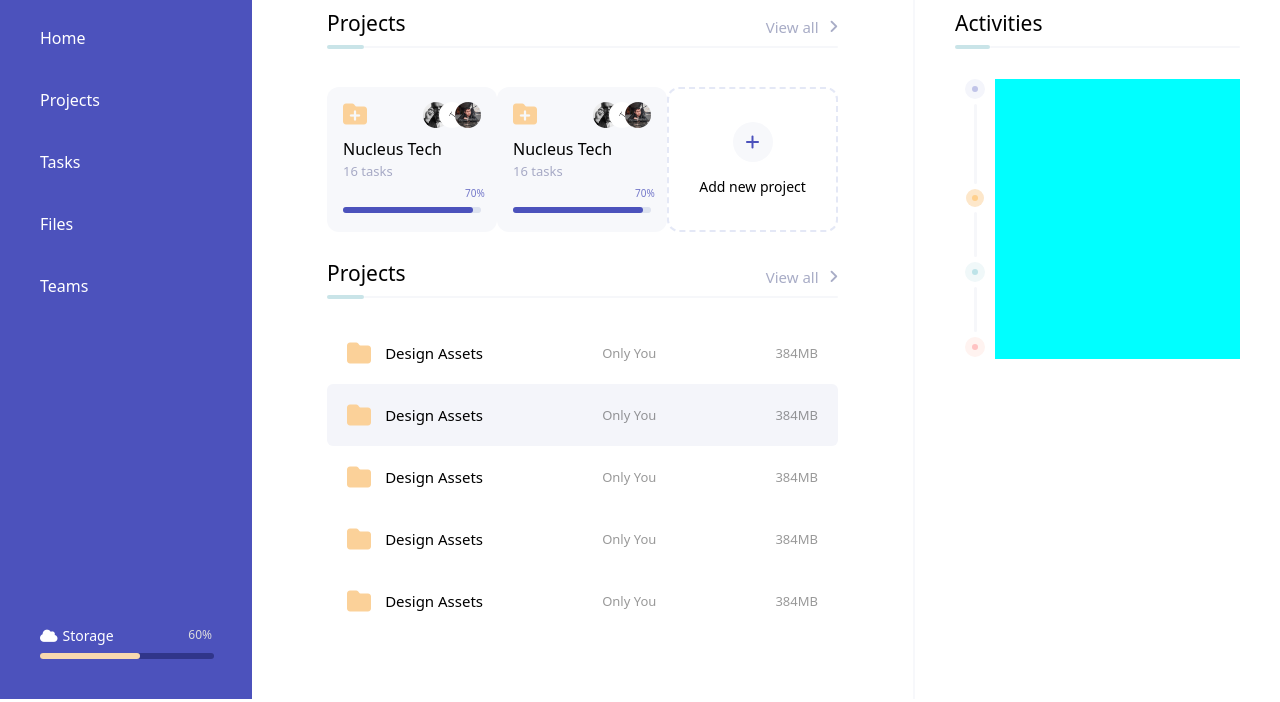
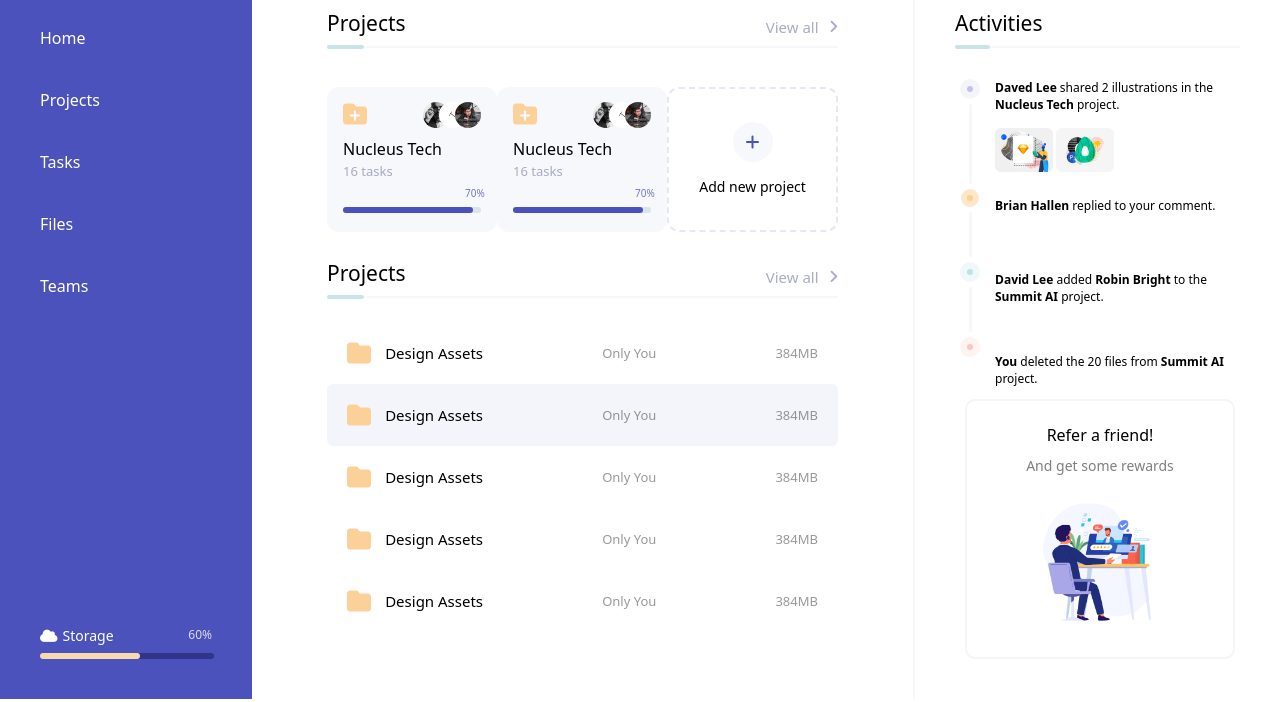
Before and after one commit to Canertsz/Flexbox-Dashboard, a plain HTML site: page index.html in a window 1280 px wide. Shown: the part 101-803 px from the top of the page. Drawn offline with Linux system fonts and the light colour scheme.

Commit message:
final commit

```diff
--- a/index.html
+++ b/index.html
@@ -210,9 +210,40 @@
                                 <div class="inner-red"></div>
                             </div>
                         </div>
-                        <div class="texts"></div>
+                        <div class="texts">
+                            <div class="element">
+                                <div class="activity-1">
+                                    <div class="text">
+                                        <div class="title"><strong>Daved Lee</strong> shared 2 illustrations in the <strong>Nucleus Tech</strong> project.</div>
+                                    </div>
+                                    <div class="images">
+                                        <img src="./img/image-01.png" alt="">
+                                        <img src="./img/image-02.png" alt="">
+                                    </div>
+                                </div>
+                                <div class="activity-2">
+                                    <div class="text">
+                                        <div class="title"><strong>Brian Hallen</strong> replied to your comment.</div>
+                                    </div>
+                                </div>
+                                <div class="activity-3">
+                                    <div class="text">
+                                        <div class="title"><strong>David Lee</strong> added <strong>Robin Bright</strong> to the <strong>Summit AI</strong> project.</div>
+                                    </div>
+                                </div>
+                                <div class="activity-4">
+                                    <div class="text">
+                                        <div class="title"><strong>You</strong> deleted the 20 files from <strong>Summit AI</strong> project.</div>
+                                    </div>
+                                </div>
+                            </div>
+                        </div>
                     </div>
-                    <div class="card"></div>
+                    <div class="card">
+                        <span>Refer a friend!</span>
+                        <p>And get some rewards</p>
+                        <img src="./img/4153553.jpg" alt="">
+                    </div>
                 </div>
             </div>
         </aside>
--- a/style.css
+++ b/style.css
@@ -466,7 +466,7 @@ html, body, .container {
     display: flex;
     flex-direction: column;
     align-items: center;
-    width: 40px;
+    width: 30px;
     height: 280px;
 }
 
@@ -565,7 +565,55 @@ html, body, .container {
 }
 
 .container .sidebar-right .activities .inner .flow .texts {
-    width: 245px;
+    width: 255px;
     height: 280px;
-    background-color: aqua;
+    font-size: 12px;
 }
+
+.container .sidebar-right .activities .inner .flow .texts .element {
+    margin-left: 10px;
+}
+
+.container .sidebar-right .activities .inner .flow .texts .element .activity-1 img {
+    margin-top: 15px;
+}
+
+.container .sidebar-right .activities .inner .flow .texts .element .activity-2 .text .title {
+    margin-top: 21px;
+}
+
+.container .sidebar-right .activities .inner .flow .texts .element .activity-3 .text .title {
+    margin-top: 57px;
+}
+
+.container .sidebar-right .activities .inner .flow .texts .element .activity-4 .text .title {
+    margin-top: 48px;
+}
+
+.container .sidebar-right .activities .inner .card {
+    display: flex;
+    flex-direction: column;
+    align-items: center;
+    justify-content: center;
+    width: 270px;
+    height: 260px;
+    border: 2px solid #f5f5f5;
+    border-radius: 10px;
+    margin-top: 40px;
+    margin-left: 10px;
+    gap: 10px;
+}
+
+.container .sidebar-right .activities .inner .card span {
+    font-weight: 500;
+}
+
+.container .sidebar-right .activities .inner .card p {
+    font-size: 14px;
+    opacity: 50%;
+}
+
+.container .sidebar-right .activities .inner .card img {
+    width: 150px;
+    height: 150px;
+}
```
Also changed, not shown: img/4153553.jpg (added), img/image-01.png (added), img/image-02.png (added), img/refer-friend-card.jpg (added), 3 other files.
